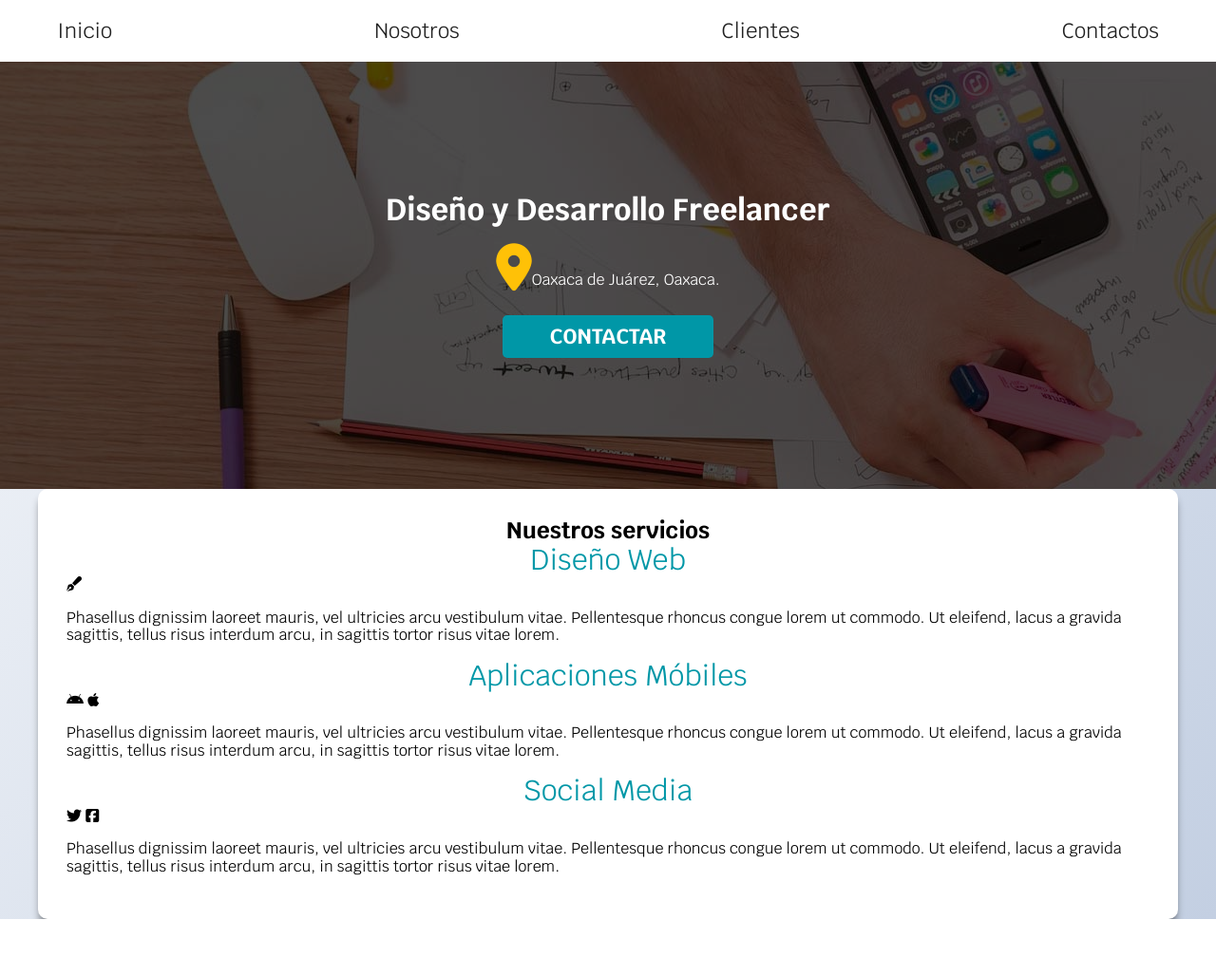
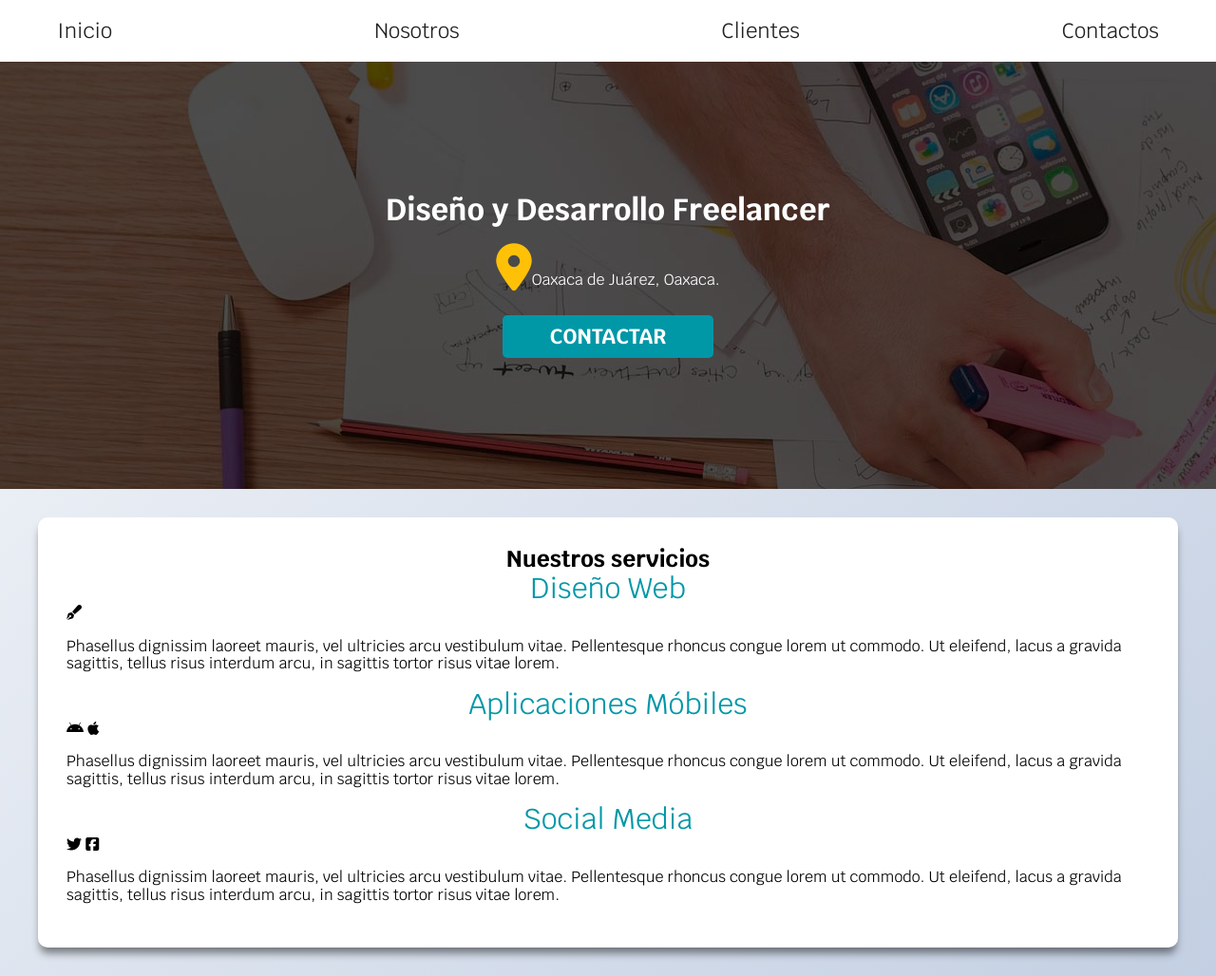
Before and after one commit to GaboHb/CSS-GitHub, a plain HTML site: page freelancer/index.html in a window 1280 px wide. Shown: the whole page at 95% size. Before the commit the page ends 968 px from the top, so only its background shows below. Drawn offline with Linux system fonts and the light colour scheme.

Commit message:
Creating the Hero and Services areas

```diff
--- a/freelancer/css/style.css
+++ b/freelancer/css/style.css
@@ -135,5 +135,5 @@ h3 {
 }
 
 .servicios {
-    margin-top: 3rem auto;
+    margin: 3rem auto;
 }
```
